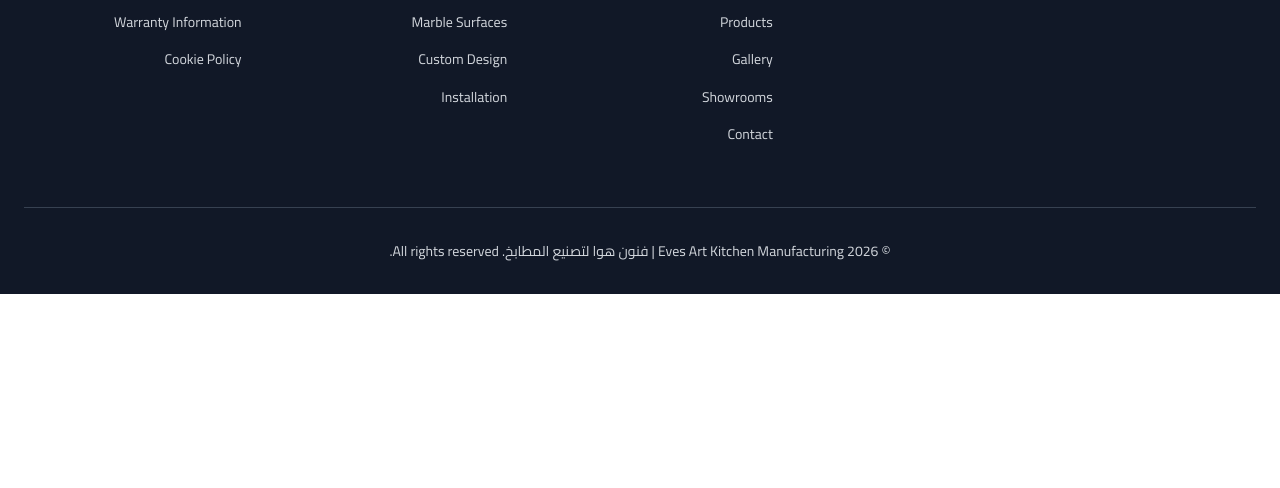
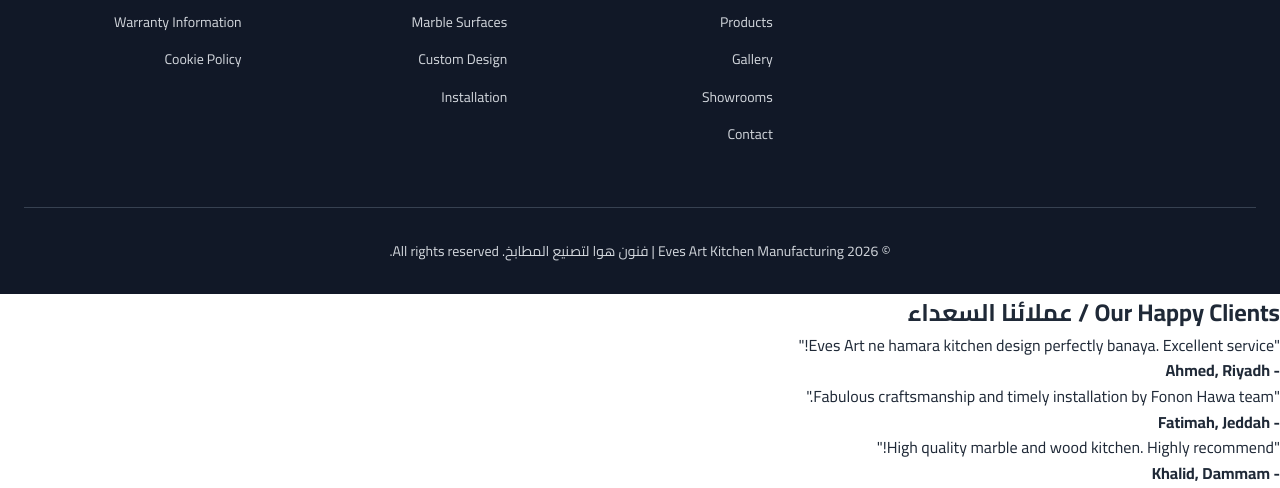
Before and after one commit to arifkhan2226-boop/Eves-arts, a plain HTML site: page index.html in a window 1280 px wide. Shown: the part 6907-7395 px from the top of the page. Before the commit the page ends 7201 px from the top, so only its background shows below. Drawn offline with Linux system fonts and the light colour scheme.

Commit message:
Add testimonials section to index.html
Added testimonials section with client feedback.

```diff
--- a/index.html
+++ b/index.html
@@ -2258,3 +2258,21 @@
     </script>
 </body>
 </html>
+<!-- Testimonials Section -->
+<section id="testimonials">
+  <h2>Our Happy Clients / عملائنا السعداء</h2>
+  <div class="testimonial-container">
+    <div class="testimonial">
+      <p>"Eves Art ne hamara kitchen design perfectly banaya. Excellent service!"</p>
+      <h4>- Ahmed, Riyadh</h4>
+    </div>
+    <div class="testimonial">
+      <p>"Fabulous craftsmanship and timely installation by Fonon Hawa team."</p>
+      <h4>- Fatimah, Jeddah</h4>
+    </div>
+    <div class="testimonial">
+      <p>"High quality marble and wood kitchen. Highly recommend!"</p>
+      <h4>- Khalid, Dammam</h4>
+    </div>
+  </div>
+</section>
```
